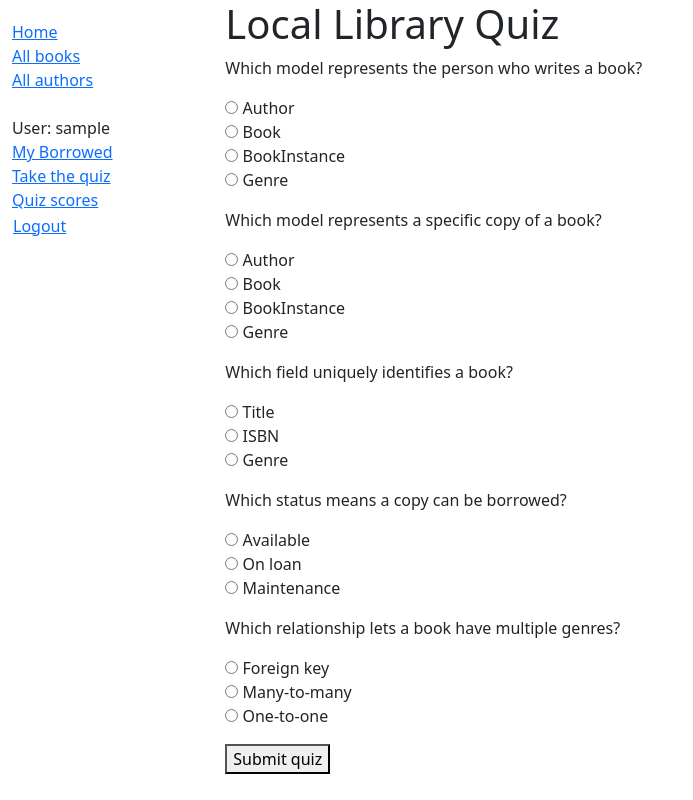
After one commit to CodyAM2005/django_local_library, a Django app: page /catalog/quiz/ in a window 1280 px wide. The commit adds this page. Shown: the whole page, without its empty margins (0-693 px from the left). Run offline with Django 4.2, Linux system fonts and the light colour scheme; the visitor is signed in with stand-in values (Sample User, id 1).

Commit message:
added beyond-the-tutorial functionality by adding an example test that saves your scores

```diff
--- a/locallibrary/catalog/admin.py
+++ b/locallibrary/catalog/admin.py
@@ -1,8 +1,9 @@
 from django.contrib import admin
-from .models import Author, Genre, Book, BookInstance, Language
+from .models import Author, Genre, Book, BookInstance, Language, QuizScore
 
 admin.site.register(Genre)
 admin.site.register(Language)
+admin.site.register(QuizScore)
 
 
 # Define the admin class for Author
--- a/locallibrary/catalog/forms.py
+++ b/locallibrary/catalog/forms.py
@@ -4,6 +4,66 @@ from django import forms
 
 from django.core.exceptions import ValidationError
 from django.utils.translation import gettext_lazy as _
+
+
+class LibraryQuizForm(forms.Form):
+    """Five-question quiz about the Local Library catalogue."""
+
+    MODEL_CHOICES = [
+        ('author', 'Author'),
+        ('book', 'Book'),
+        ('bookinstance', 'BookInstance'),
+        ('genre', 'Genre'),
+    ]
+
+    q1 = forms.ChoiceField(
+        label='Which model represents the person who writes a book?',
+        choices=MODEL_CHOICES,
+        widget=forms.RadioSelect,
+    )
+    q2 = forms.ChoiceField(
+        label='Which model represents a specific copy of a book?',
+        choices=MODEL_CHOICES,
+        widget=forms.RadioSelect,
+    )
+    q3 = forms.ChoiceField(
+        label='Which field uniquely identifies a book?',
+        choices=[
+            ('title', 'Title'),
+            ('isbn', 'ISBN'),
+            ('genre', 'Genre'),
+        ],
+        widget=forms.RadioSelect,
+    )
+    q4 = forms.ChoiceField(
+        label='Which status means a copy can be borrowed?',
+        choices=[
+            ('available', 'Available'),
+            ('on_loan', 'On loan'),
+            ('maintenance', 'Maintenance'),
+        ],
+        widget=forms.RadioSelect,
+    )
+    q5 = forms.ChoiceField(
+        label='Which relationship lets a book have multiple genres?',
+        choices=[
+            ('foreign_key', 'Foreign key'),
+            ('many_to_many', 'Many-to-many'),
+            ('one_to_one', 'One-to-one'),
+        ],
+        widget=forms.RadioSelect,
+    )
+
+    def score(self):
+        answers = {
+            'q1': 'author',
+            'q2': 'bookinstance',
+            'q3': 'isbn',
+            'q4': 'available',
+            'q5': 'many_to_many',
+        }
+        return sum(self.cleaned_data[question] == answer for question, answer in answers.items())
+
 
 class RenewBookForm(forms.Form):
     renewal_date = forms.DateField(help_text="Enter a date between now and 4 weeks (default 3).")
--- a/locallibrary/catalog/templates/base_generic.html
+++ b/locallibrary/catalog/templates/base_generic.html
@@ -28,6 +28,8 @@
               <li>User: {{ user.get_username }}</li>
 
               <li><a href="{% url 'my-borrowed' %}">My Borrowed</a></li>
+              <li><a href="{% url 'quiz' %}">Take the quiz</a></li>
+              <li><a href="{% url 'quiz-history' %}">Quiz scores</a></li>
 
               <li>
                 <form id="logout-form" method="post" action="{% url 'admin:logout' %}">
--- /dev/null
+++ b/locallibrary/catalog/templates/catalog/quiz.html
@@ -0,0 +1,10 @@
+{% extends "base_generic.html" %}
+
+{% block content %}
+  <h1>Local Library Quiz</h1>
+  <form method="post">
+    {% csrf_token %}
+    {{ form.as_p }}
+    <button type="submit">Submit quiz</button>
+  </form>
+{% endblock %}
--- a/locallibrary/catalog/urls.py
+++ b/locallibrary/catalog/urls.py
@@ -16,3 +16,8 @@ urlpatterns += [
 urlpatterns += [
     path('book/<uuid:pk>/renew/', views.renew_book_librarian, name='renew-book-librarian'),
 ]
+
+urlpatterns += [
+    path('quiz/', views.quiz, name='quiz'),
+    path('quiz/scores/', views.QuizScoreListView.as_view(), name='quiz-history'),
+]
--- a/locallibrary/catalog/views.py
+++ b/locallibrary/catalog/views.py
@@ -57,6 +57,7 @@ class AuthorDetailView(generic.DetailView):
     model = Author
 
 from django.contrib.auth.mixins import LoginRequiredMixin
+from django.contrib import messages
 
 class LoanedBooksByUserListView(LoginRequiredMixin,generic.ListView):
     """Generic class-based view listing books on loan to current user."""
@@ -78,7 +79,8 @@ from django.shortcuts import get_object_or_404
 from django.http import HttpResponseRedirect
 from django.urls import reverse
 
-from catalog.forms import RenewBookForm
+from catalog.forms import LibraryQuizForm, RenewBookForm
+from catalog.models import QuizScore
 
 @login_required
 @permission_required('catalog.can_mark_returned', raise_exception=True)
@@ -112,3 +114,27 @@ def renew_book_librarian(request, pk):
     }
 
     return render(request, 'catalog/book_renew_librarian.html', context)
+
+
+@login_required
+def quiz(request):
+    if request.method == 'POST':
+        form = LibraryQuizForm(request.POST)
+        if form.is_valid():
+            score = form.score()
+            QuizScore.objects.create(user=request.user, score=score)
+            messages.success(request, f'You scored {score} out of 5.')
+            return HttpResponseRedirect(reverse('quiz-history'))
+    else:
+        form = LibraryQuizForm()
+
+    return render(request, 'catalog/quiz.html', {'form': form})
+
+
+class QuizScoreListView(LoginRequiredMixin, generic.ListView):
+    model = QuizScore
+    template_name = 'catalog/quiz_score_list.html'
+    context_object_name = 'scores'
+
+    def get_queryset(self):
+        return QuizScore.objects.filter(user=self.request.user)
```
Also changed, not shown: locallibrary/catalog/models.py (+12 -0 lines), locallibrary/catalog/templates/catalog/quiz_score_list.html (added, +20 -0 lines), locallibrary/catalog/tests/test_views.py (+56 -1 lines), locallibrary/catalog/migrations/0003_quizscore.py (added).
